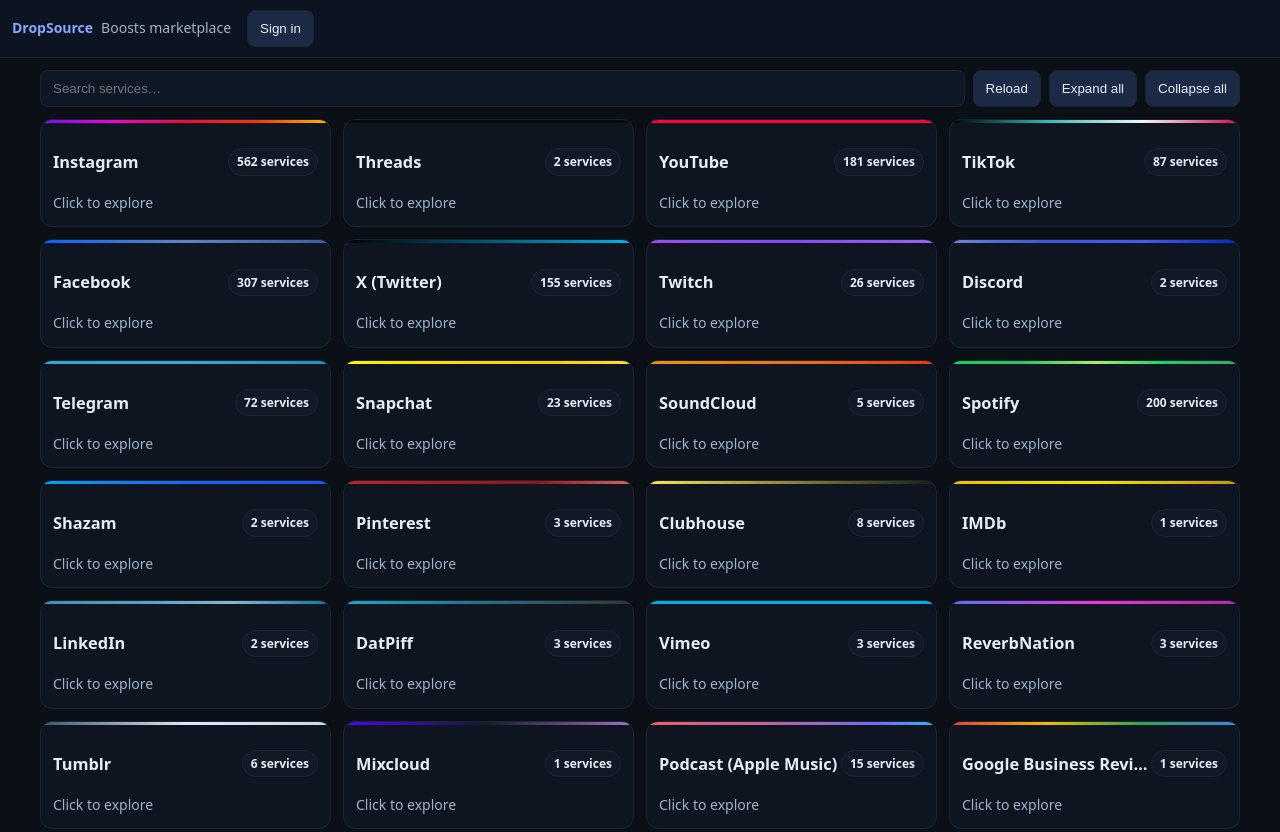
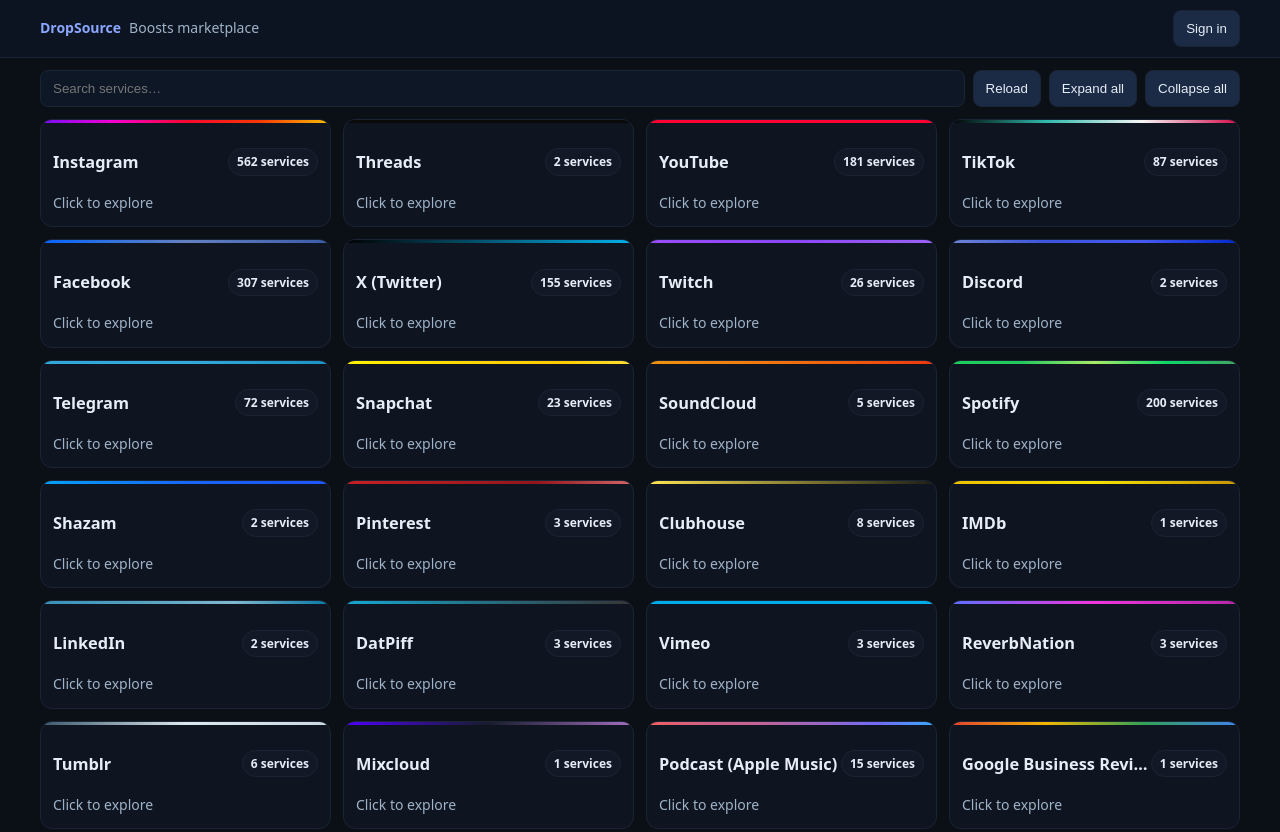
Before and after one commit to walfrus/DropSource, a website: page public/index.html in a window 1280 px wide. Shown: the top 832 px of the page. Drawn offline with nearby package versions, Linux system fonts and the light colour scheme.

Commit message:
lawefigy

```diff
--- a/public/index.html
+++ b/public/index.html
@@ -8,7 +8,14 @@
     :root{--bg:#0b0f16;--fg:#e6edf7;--muted:#9fb3c8;--chip:#1a2230;--brand:#8aa6ff;--card:#0f1520;--line:#1b2434;--btn:#1b2a45;--btn-fg:#e6edf7}
     *{box-sizing:border-box}body{margin:0;background:var(--bg);color:var(--fg);font:14px/1.6 system-ui,Segoe UI,Helvetica,Arial,sans-serif}
     header{position:sticky;top:0;background:#0d1421;border-bottom:1px solid var(--line);padding:10px 12px;z-index:5}
-    header &gt; .row{display:grid;grid-template-columns:1fr auto 1fr;align-items:center;gap:10px;max-width:1200px;margin:0 auto}
+    .header-row{
+      display:grid !important;
+      grid-template-columns:1fr auto 1fr;
+      align-items:center;
+      gap:10px;
+      max-width:1200px;
+      margin:0 auto;
+    }
 #midbar{justify-self:center;gap:8px}
 #authbar{justify-self:end;gap:8px}
 #brandbar{justify-self:start}
@@ -147,7 +154,7 @@
 </head>
 <body>
   <header>
-    <div class="row">
+    <div class="header-row">
       <div class="row" id="brandbar">
         <div class="brand">DropSource</div>
         <div class="muted">Boosts marketplace</div>
```
